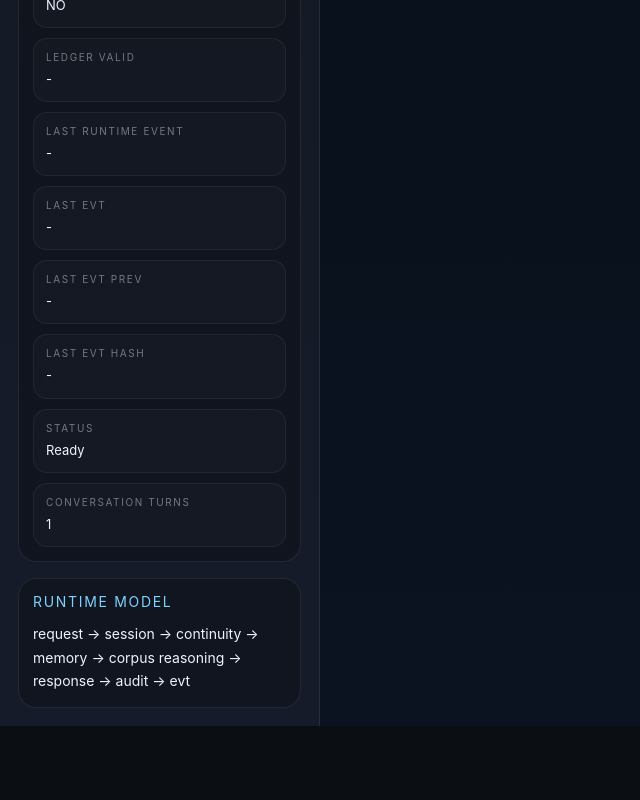
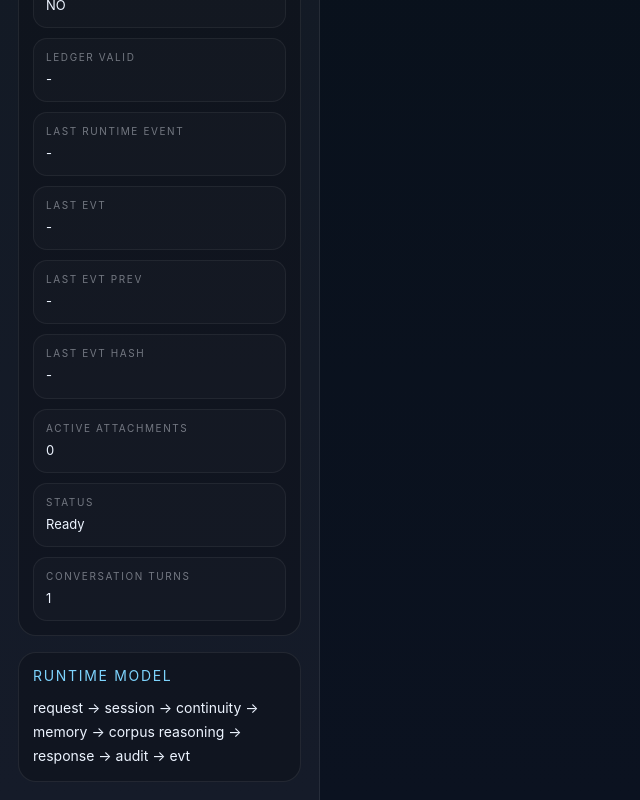
Before and after one commit to manuelcoletta1-source/hbce-ai-joker-c2, a Next.js app: page /interface in a window 1280 px wide. Shown: the part 886-1686 px from the top of the page, without its empty margins (0-640 px from the left). Before the commit the page ends 1612 px from the top, so only its background shows below. Built offline with nearby package versions, Linux system fonts and the light colour scheme.

Commit message:
refactor(interface): keep active document corpus across session turns

```diff
--- a/app/interface/page.tsx
+++ b/app/interface/page.tsx
@@ -351,7 +351,7 @@ export default function InterfacePage() {
       role: "user",
       content:
         attachments.length > 0
-          ? `${message || "[Allegati selezionati]"}\n\nAllegati:\n${attachments
+          ? `${message || "[Allegati selezionati]"}\n\nAllegati attivi:\n${attachments
               .map((item) => `- ${item.name} (${formatBytes(item.size)})`)
               .join("\n")}`
           : message
@@ -372,7 +372,7 @@ export default function InterfacePage() {
           Accept: "application/json"
         },
         body: JSON.stringify({
-          message: message || "Analizza gli allegati selezionati.",
+          message: message || "Analizza gli allegati attivi della sessione.",
           sessionId,
           role: "Operatore supervisionato",
           nodeContext: DEFAULT_NODE,
@@ -411,7 +411,6 @@ export default function InterfacePage() {
       };
 
       setMessages((prev) => [...prev, assistantMessage]);
-      setAttachments([]);
       setStatus("Ready");
       setSessionState(data.node_runtime?.session_state || "-");
       setContinuityReference(
@@ -545,6 +544,11 @@ export default function InterfacePage() {
               <div style={styles.metaItem}>
                 <div style={styles.metaLabel}>Last EVT Hash</div>
                 <div style={styles.metaValue}>{lastEvtHash}</div>
+              </div>
+
+              <div style={styles.metaItem}>
+                <div style={styles.metaLabel}>Active Attachments</div>
+                <div style={styles.metaValue}>{String(attachments.length)}</div>
               </div>
 
               <div style={styles.metaItem}>
```
